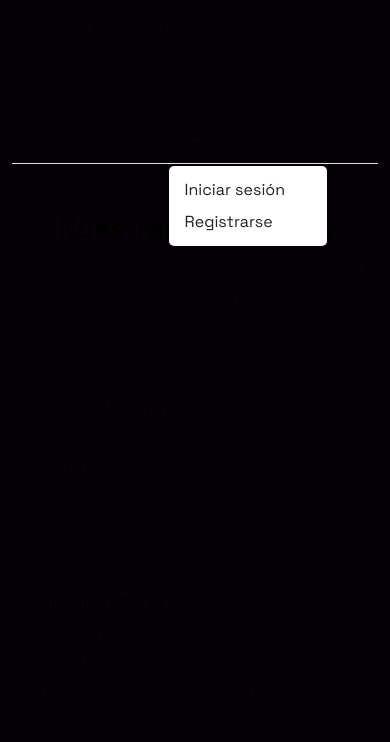
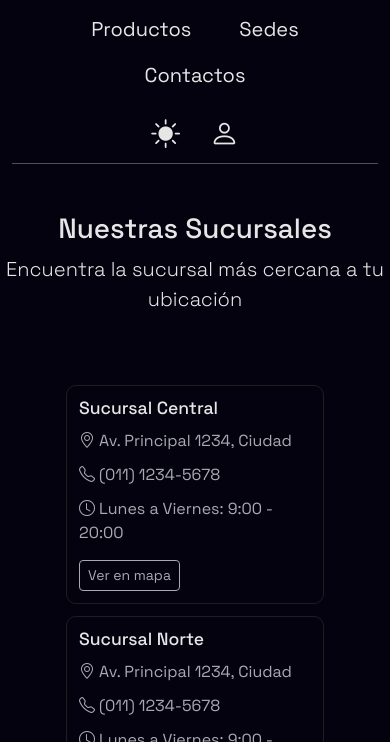
Before and after one commit to sbassan1/GitMasters-IDS-1C-2025, a plain HTML site: page frontend/html/sedes.html in a window 390 px wide. Both pictures are taken after a click on the button 194 px from the left and 236 px from the top of the page. Shown: the part 102-844 px from the top of the page. Drawn offline with nearby package versions, Linux system fonts and the light colour scheme.

Commit message:
VM - cambios modo claro/oscuro

```diff
--- a/frontend/assets/style.css
+++ b/frontend/assets/style.css
@@ -1,10 +1,19 @@
 :root {
-  --light_blue: #acd8d7;
-  --white: #ffffff;
+    /* modo claro */
+    --light_blue: #acd8d7;
+    --white: #ffffff;
+    --black: #000000;
+
+    /* modo oscuro */
+    --dark_purple: #05020f;
+    --dark_grey: #1e1e1e;
+    --grey: #A8AAB1;
+    --almost_white: #e6e6e6;
+    --purple: #fc1efe;
 }
 
 body {
-    background-color: rgb(8, 0, 8);
+    background-color: var(--white);
     font-family: "Space Grotesk", sans-serif;
     font-style: normal;
 }
@@ -94,13 +103,12 @@ footer {
   padding: 3rem;
 }
 
-/* header temporal */
-.li-header-black {
+.li-header {
     font-size: 20px;
     color: black;
 }
 
-.li-header-black:hover {
+.li-header:hover {
     color: var(--light_blue);
 }
 
@@ -114,7 +122,6 @@ footer {
   color: var(--light_blue);
 }
 
-/* sucursales temporal - cambiar color*/
 .title {
     color: black;
     padding: 1.5rem 0;
@@ -179,3 +186,42 @@ footer {
 ::-webkit-scrollbar-thumb {
   background: var(--light_blue);
 }
+
+/* Estilos para modo oscuro */
+[data-bs-theme="dark"] {
+    background-color: var(--dark_purple);
+    color: var(--almost_white);
+}
+
+[data-bs-theme="dark"] .location-card {
+    border: 1px solid var(--dark_grey);
+}
+
+[data-bs-theme="dark"] .location-card h5, [data-bs-theme="dark"] .li-header, [data-bs-theme="dark"] .title, [data-bs-theme="dark"] .user-icon {
+    color: var(--almost_white);
+}
+
+[data-bs-theme="dark"] .location-card p, [data-bs-theme="dark"] .btn-location {
+    border-color: var(--grey);
+    color: var(--grey);
+    margin-top: 10px;
+}
+
+[data-bs-theme="dark"] .btn-location:hover {
+    background-color: var(--purple);
+    border-color: var(--purple);
+    color: var(--almost_white);
+}
+
+[data-bs-theme="dark"] .li-header:hover, [data-bs-theme="dark"] .user-icon:hover {
+    color: var(--purple);
+}
+
+/* scroll modo oscuro */
+[data-bs-theme="dark"] ::-webkit-scrollbar-track {
+   background-color: var(--dark_grey);
+}
+
+[data-bs-theme="dark"] ::-webkit-scrollbar-thumb {
+    background-color: var(--purple);
+}
--- a/frontend/html/sedes.html
+++ b/frontend/html/sedes.html
@@ -12,7 +12,7 @@
     <link rel="icon" href="../images/lizard_logo_icon.ico">
 </head>
 
-<body>
+<body data-bs-theme="light">
     <!--  Header -->
     <div class="container-fluid">
         <header class="d-flex flex-wrap align-items-center justify-content-center justify-content-around mb-4 border-bottom">
@@ -20,15 +20,20 @@
                 <img src="../images/lizard_logo.png" width="100px" height="100px">
                 </div>
                     <ul class="nav col-12 col-md-auto mb-2 justify-content-center mb-md-0">
-                        <li><a href="#" class="nav-link px-4 li-header-black">Productos</a></li>
-                        <li><a href="#" class="nav-link px-4 li-header-black">Sedes</a></li>
-                        <li><a href="#" class="nav-link px-4 li-header-black">Contactos</a></li>
+                        <li><a href="#" class="nav-link px-4 li-header">Productos</a></li>
+                        <li><a href="#" class="nav-link px-4 li-header">Sedes</a></li>
+                        <li><a href="#" class="nav-link px-4 li-header">Contactos</a></li>
                     </ul>
             <div class="col-md-3 text-end">
                 <div class="dropdown">
+                    <button id="toggleTheme" class="btn btn-link">
+                        <i id="themeIcon" class="bi bi-brightness-high-fill user-icon"></i>
+                    </button>
+
                     <button class="btn btn-link" type="button" id="dropdownMenuButton" data-bs-toggle="dropdown" aria-expanded="false">
                         <i class="bi bi-person user-icon"></i>
                     </button>
+
                     <ul class="dropdown-menu" aria-labelledby="dropdownMenuButton">
                         <li><a class="dropdown-item" href="#">Iniciar sesión</a></li>
                         <li><a class="dropdown-item" href="#">Registrarse</a></li>
@@ -45,7 +50,7 @@
     </div>
 
     <!-- Sedes -->
-        <div class="container">
+    <div class="container-fluid" style="max-width: 80%;">
         <div class="row">
             <!-- Listado -->
             <div class="col-md-4 mb-4">
@@ -121,5 +126,21 @@
 
     <!-- Bootstrap JS (incluye Popper) -->
     <script src="https://cdn.jsdelivr.net/npm/bootstrap@5.3.0/dist/js/bootstrap.bundle.min.js"></script>
+    <script>
+        const body = document.body;
+        const toggleBtn = document.getElementById('toggleTheme');
+        const icon = document.getElementById('themeIcon');
+
+        toggleBtn.addEventListener('click', () => {
+            const currentTheme = body.getAttribute('data-bs-theme');
+            const isDark = currentTheme === 'dark';
+
+            body.setAttribute('data-bs-theme', isDark ? 'light' : 'dark');
+
+            icon.className = isDark
+                ? 'bi bi-moon-fill user-icon' // modo claro
+                : 'bi bi-brightness-high-fill user-icon'; // modo oscuro
+        });
+    </script>
 </body>
 </html>
```
